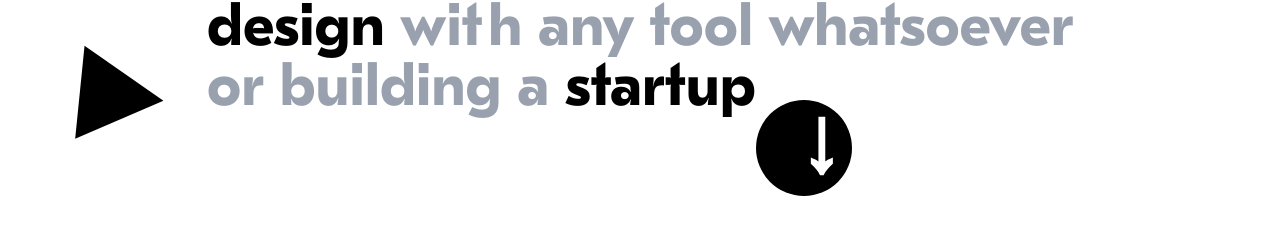
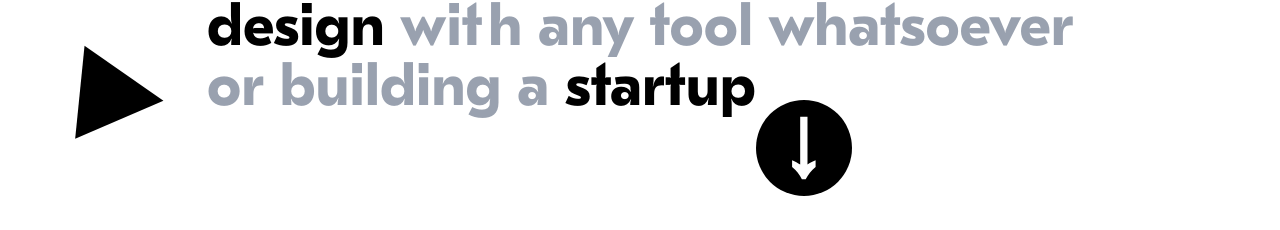
Before and after one commit to FradSer/frad-me, a Next.js app: page / in a window 1280 px wide. Shown: the part 464-694 px from the top of the page. Built offline with nearby package versions, Linux system fonts and the light colour scheme.

Commit message:
fix: align hero dot circle arrow

```diff
--- a/components/Landing/Hero/DotCircle.tsx
+++ b/components/Landing/Hero/DotCircle.tsx
@@ -77,9 +77,9 @@ function DotCircle({ isInteractive = true }: Readonly<IDotCircleProps>) {
           viewport={{ once: true }}
           animate={arrowAnimateProps}
           transition={arrowTransitionProps}
-          className="absolute left-9 top-4 z-10 m-auto h-6 w-6 fill-white dark:fill-black"
+          className="absolute left-1/2 top-1/2 z-10 flex h-16 w-16 -translate-x-1/2 -translate-y-1/2 items-center justify-center fill-white dark:fill-black"
         >
-          <DownArrowIcon />
+          <DownArrowIcon className="h-full w-full" />
         </motion.div>
         <motion.div
           initial={{ height: CIRCLE_SIZE.initial, width: CIRCLE_SIZE.initial }}
```
